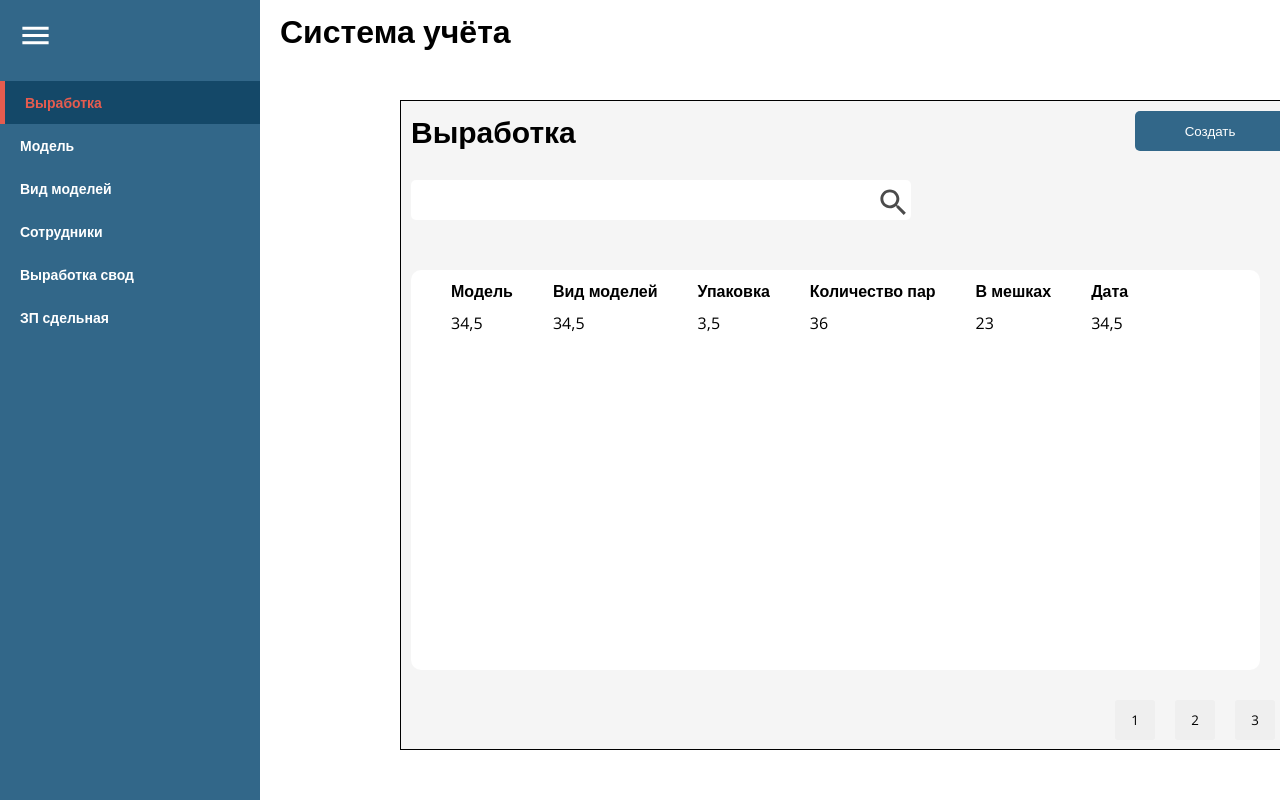
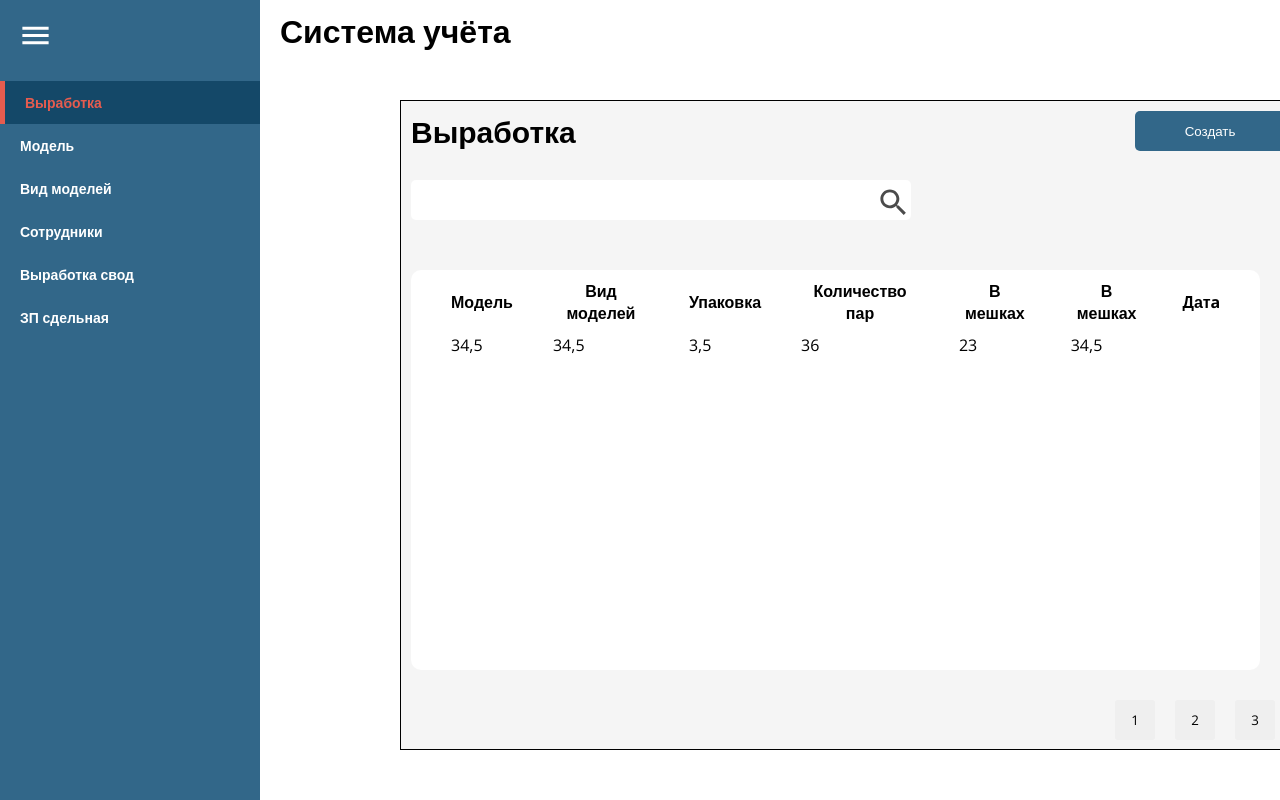
Before and after one commit to nurdinovnursultan/b-style, a React (Create React App) app: page /product in a window 1280 px wide. Built offline with nearby package versions, Linux system fonts and the light colour scheme.

Commit message:
product page do

```diff
--- a/src/pages/productpage/ProductPage.jsx
+++ b/src/pages/productpage/ProductPage.jsx
@@ -25,7 +25,8 @@ function ProductPage() {
               <th className="th">Упаковка</th>
               <th className="th">Количество пар</th>
               <th className="th">В мешках</th>
-              <th className="th">Дата</th>
+              <th className="th">В мешках</th>
+              <th className="th">Датa</th>
             </tr>
             <tr>
             <td>34,5</td>
```
